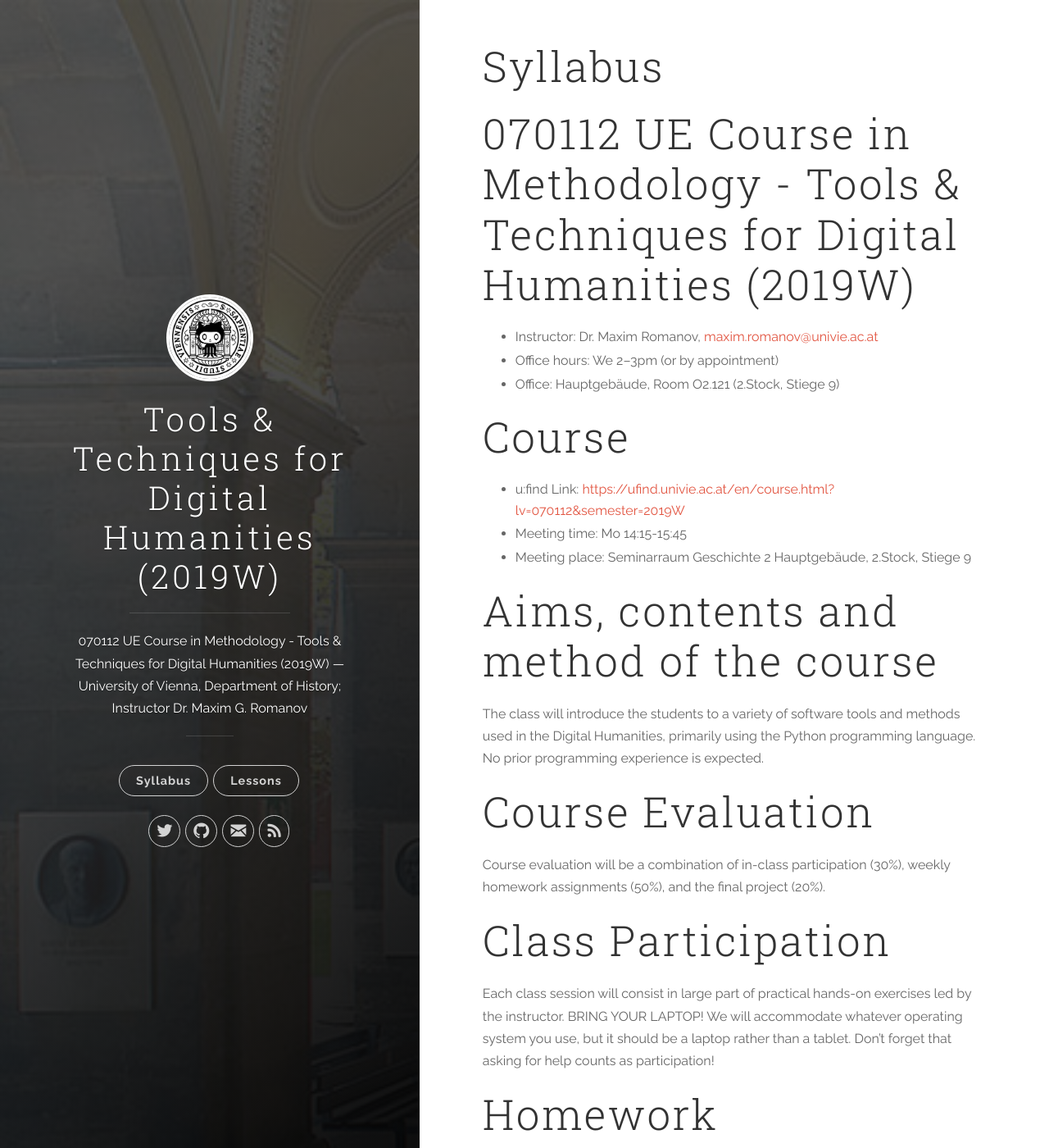
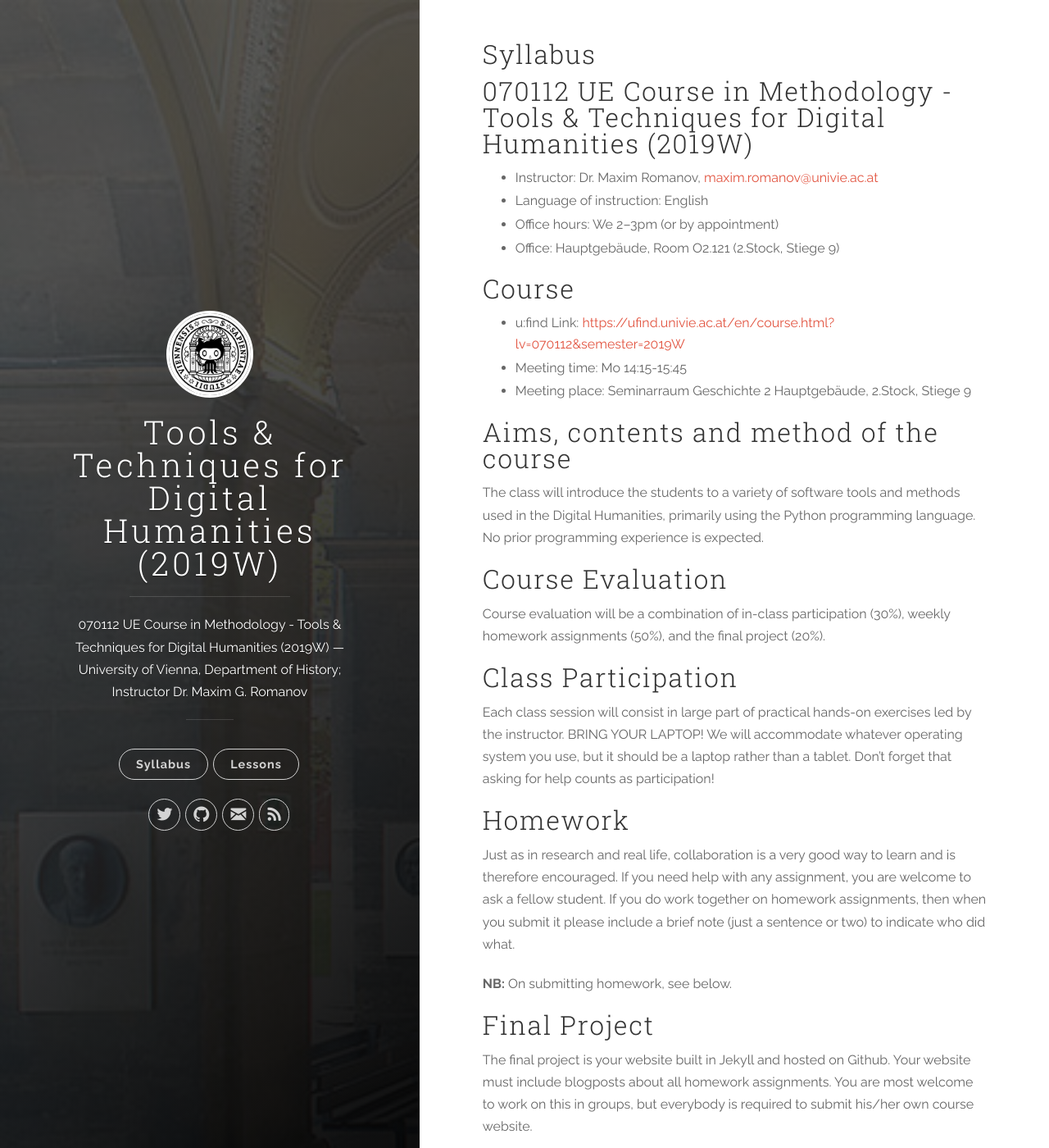
Before and after one commit to univie-tnt-2019-fall/univie-tnt-2019-fall.github.io, a Jekyll site: the page built from syllabus.md, in a window 1280 px wide and 1400 px high. Shown: the whole window at 82% size. Built offline with Jekyll 4.4.1, drawn with Linux system fonts in a browser that asks for light colours.

Commit message:
font for headers is a bit smaller now --- better in general, but also for the phone view

```diff
--- a/_sass/uno.scss
+++ b/_sass/uno.scss
@@ -960,8 +960,8 @@ h5 {
 
 h1 {
 	margin-top: 0;
-	font-size: 3.2em;
-	line-height: 1.2em;
+	font-size: 2em;
+	line-height: 1em;
 	letter-spacing: .05em; }
 
 h2 {
--- a/syllabus.md
+++ b/syllabus.md
@@ -8,6 +8,7 @@ robots: noindex
 # 070112 UE Course in Methodology - Tools & Techniques for Digital Humanities (2019W)
 
 * Instructor: Dr. Maxim Romanov, [maxim.romanov@univie.ac.at](maxim.romanov@univie.ac.at)
+* Language of instruction: English
 * Office hours: We 2–3pm (or by appointment)
 * Office: Hauptgebäude, Room O2.121 (2.Stock, Stiege 9)
 
```
